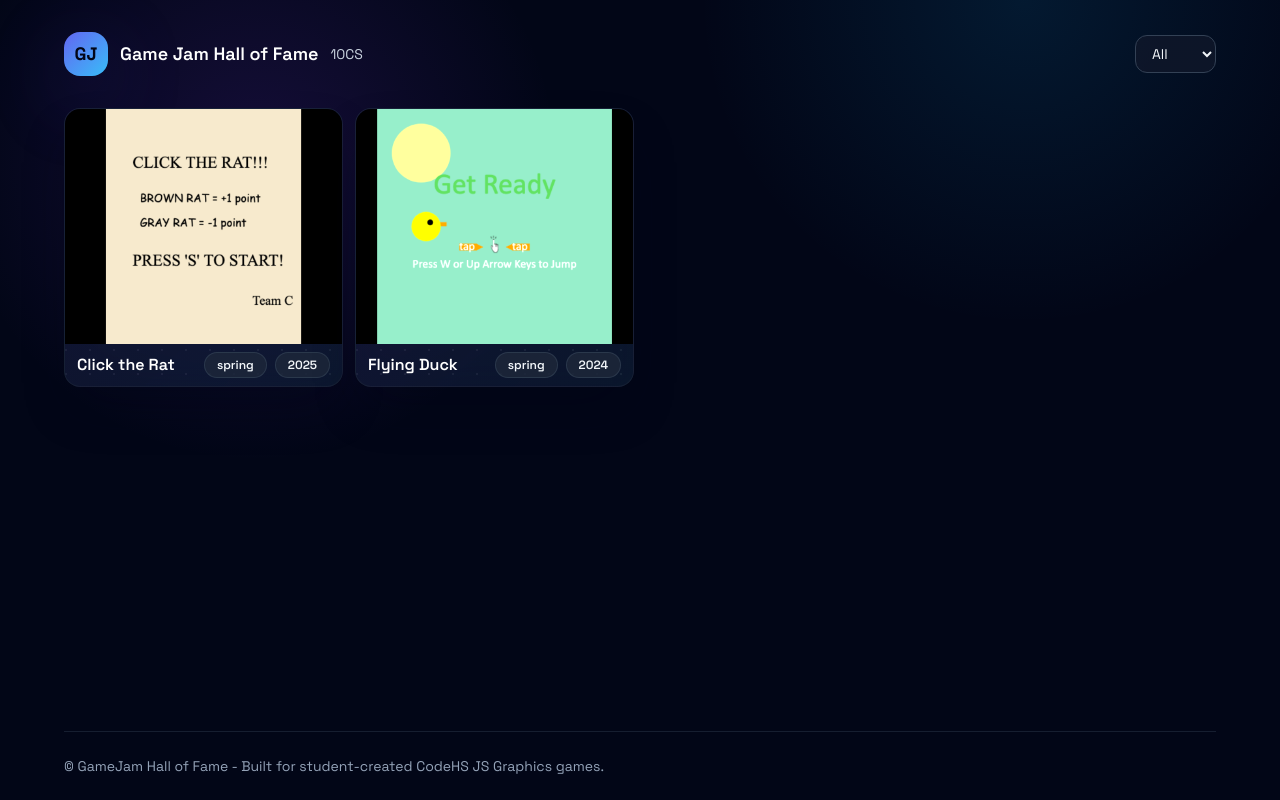
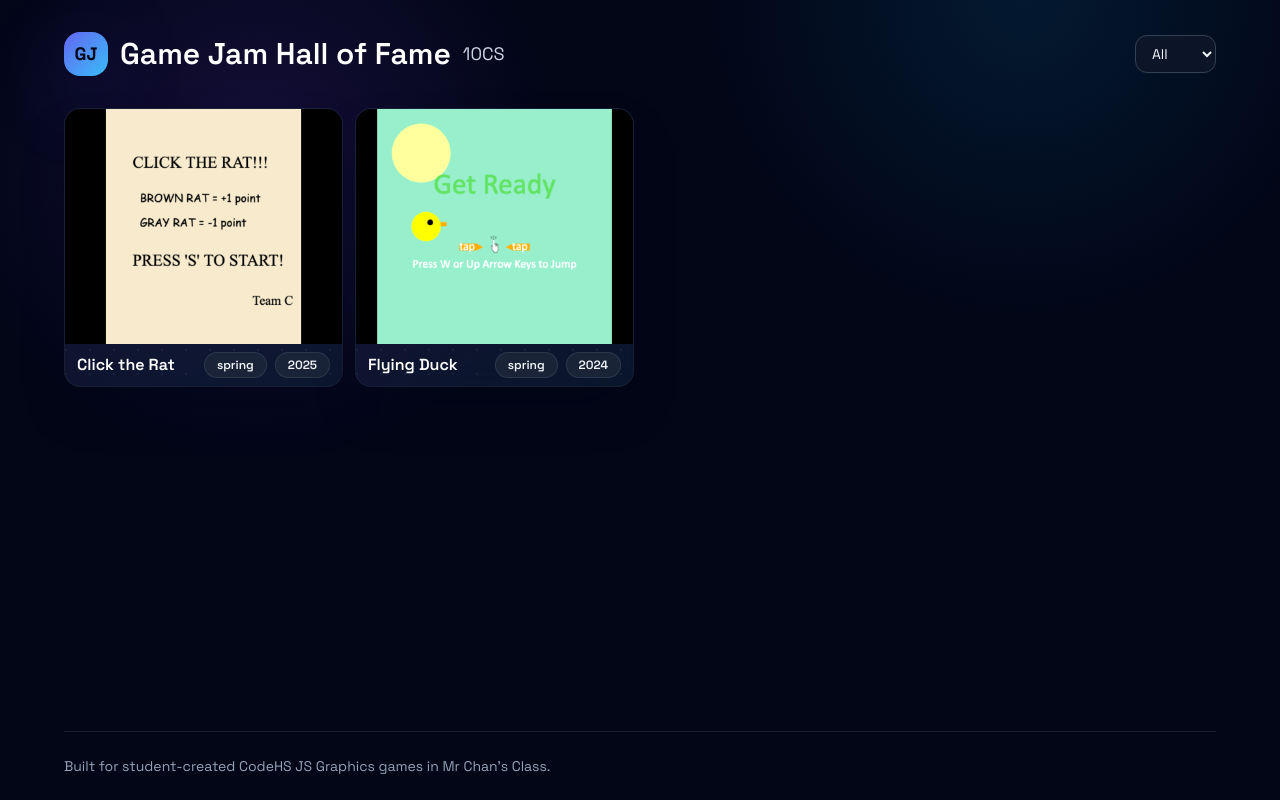
Before and after one commit to codepetca/hof, a Next.js app: page / in a window 1280 px wide. Built offline with nearby package versions, Linux system fonts and the light colour scheme.

Commit message:
Enlarge header text; update footer copy

```diff
--- a/app/layout.tsx
+++ b/app/layout.tsx
@@ -32,8 +32,8 @@ export default function RootLayout({
                 GJ
               </a>
               <div className="flex items-center gap-3 text-white">
-                <p className="text-lg font-semibold">Game Jam Hall of Fame</p>
-                <p className="text-sm text-slate-300">10CS</p>
+                <p className="text-2xl sm:text-3xl font-semibold leading-none">Game Jam Hall of Fame</p>
+                <p className="text-lg text-slate-300 leading-none">10CS</p>
               </div>
             </div>
             <div id="year-filter-slot" className="flex items-center gap-2" />
@@ -42,7 +42,7 @@ export default function RootLayout({
           <main className="flex-1">{children}</main>
 
           <footer className="border-t border-slate-800/70 pt-6 text-sm text-slate-400">
-            &copy; GameJam Hall of Fame - Built for student-created CodeHS JS Graphics games.
+            Built for student-created CodeHS JS Graphics games in Mr Chan&apos;s Class.
           </footer>
         </div>
       </body>
```
